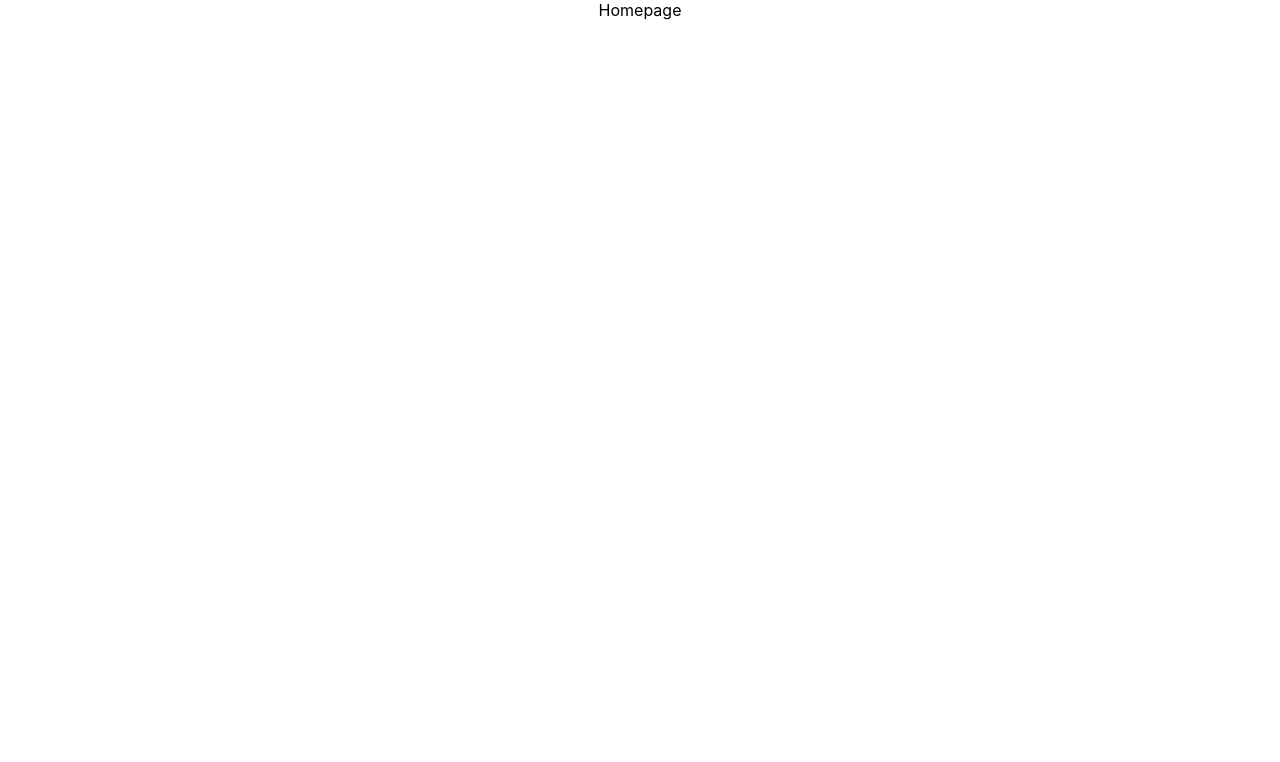
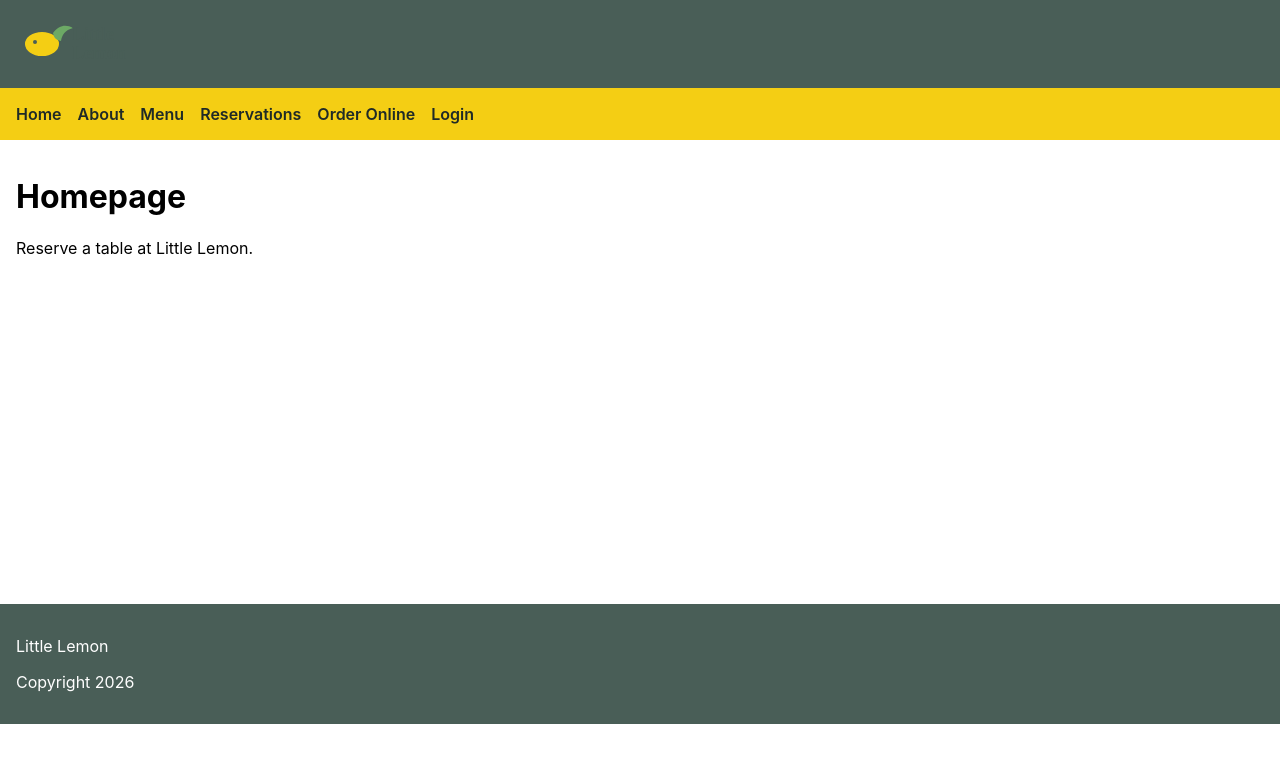
Before and after one commit to Peizthan/little-lemon-app, a React (Create React App) app: page / in a window 1280 px wide. Shown: the top 762 px of the page. Built offline with nearby package versions, Linux system fonts and the light colour scheme.

Commit message:
Add semantic layout components and navigation

```diff
--- a/src/App.css
+++ b/src/App.css
@@ -1,38 +1,45 @@
-.App {
-  text-align: center;
+.site-header,
+.site-nav,
+.site-main,
+.site-footer {
+  padding: 1rem;
 }
 
-.App-logo {
-  height: 40vmin;
-  pointer-events: none;
+.site-header,
+.site-footer {
+  background-color: #495e57;
+  color: #ffffff;
 }
 
-@media (prefers-reduced-motion: no-preference) {
-  .App-logo {
-    animation: App-logo-spin infinite 20s linear;
-  }
+.site-logo {
+  display: block;
+  max-width: 180px;
+  height: auto;
 }
 
-.App-header {
-  background-color: #282c34;
-  min-height: 100vh;
-  display: flex;
-  flex-direction: column;
-  align-items: center;
-  justify-content: center;
-  font-size: calc(10px + 2vmin);
-  color: white;
+.site-nav {
+  background-color: #f4ce14;
 }
 
-.App-link {
-  color: #61dafb;
+.site-nav ul {
+  list-style: none;
+  margin: 0;
+  padding: 0;
+  display: flex;
+  flex-wrap: wrap;
+  gap: 1rem;
 }
 
-@keyframes App-logo-spin {
-  from {
-    transform: rotate(0deg);
-  }
-  to {
-    transform: rotate(360deg);
-  }
+.site-nav a {
+  color: #1f2a27;
+  text-decoration: none;
+  font-weight: 600;
 }
+
+.site-main {
+  min-height: 50vh;
+}
+
+.site-footer {
+  margin-top: 2rem;
+}
--- a/src/App.js
+++ b/src/App.js
@@ -1,10 +1,17 @@
 import './App.css';
+import Header from './Header';
+import Nav from './Nav';
+import Main from './Main';
+import Footer from './Footer';
 
 function App() {
   return (
-    <div className="App">
-      Homepage
-    </div>
+    <>
+      <Header />
+      <Nav />
+      <Main />
+      <Footer />
+    </>
   );
 }
 
--- /dev/null
+++ b/src/Footer.js
@@ -0,0 +1,10 @@
+function Footer() {
+  return (
+    <footer className="site-footer">
+      <p>Little Lemon</p>
+      <p>Copyright 2026</p>
+    </footer>
+  );
+}
+
+export default Footer;
--- /dev/null
+++ b/src/Header.js
@@ -0,0 +1,11 @@
+import littleLemonLogo from './assets/little-lemon-logo.svg';
+
+function Header() {
+  return (
+    <header className="site-header">
+      <img className="site-logo" src={littleLemonLogo} alt="Little Lemon logo" />
+    </header>
+  );
+}
+
+export default Header;
--- /dev/null
+++ b/src/Main.js
@@ -0,0 +1,10 @@
+function Main() {
+  return (
+    <main className="site-main" id="home">
+      <h1>Homepage</h1>
+      <p>Reserve a table at Little Lemon.</p>
+    </main>
+  );
+}
+
+export default Main;
--- /dev/null
+++ b/src/Nav.js
@@ -0,0 +1,16 @@
+function Nav() {
+  return (
+    <nav aria-label="Primary navigation" className="site-nav">
+      <ul>
+        <li><a href="#home">Home</a></li>
+        <li><a href="#about">About</a></li>
+        <li><a href="#menu">Menu</a></li>
+        <li><a href="#reservations">Reservations</a></li>
+        <li><a href="#order-online">Order Online</a></li>
+        <li><a href="#login">Login</a></li>
+      </ul>
+    </nav>
+  );
+}
+
+export default Nav;
```
Also changed, not shown: src/assets/little-lemon-logo.svg (added), 1 other file (tests, documents, lock files or other folders).
